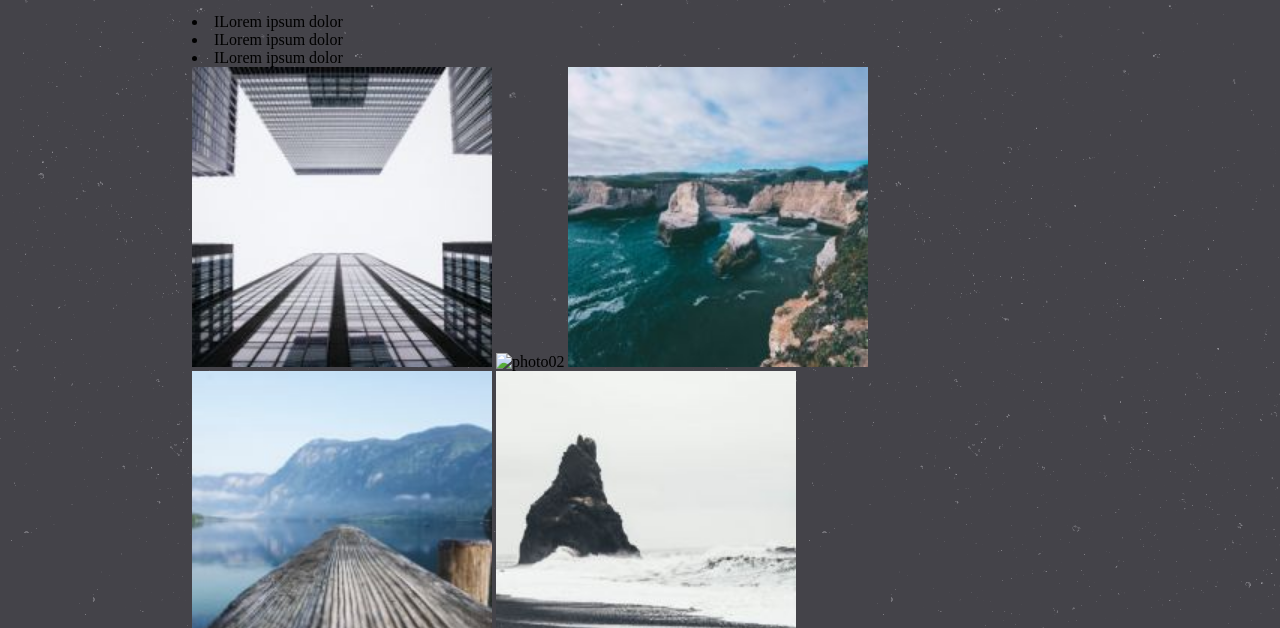
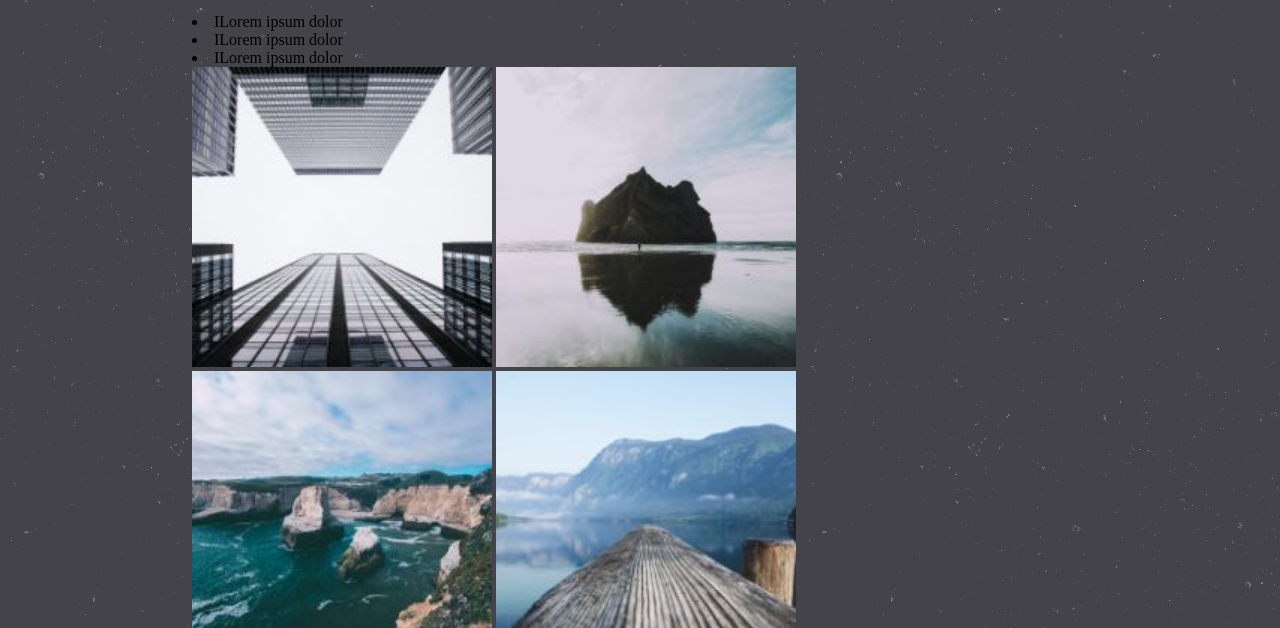
Before and after one commit to tenkoi/tenkoi.github.io, a plain HTML site: page index.html in a window 1280 px wide. Shown: the part 172-800 px from the top of the page. Drawn offline with Linux system fonts and the light colour scheme; files whose address does not match are found by name.

Commit message:
Update index.html

```diff
--- a/index.html
+++ b/index.html
@@ -21,7 +21,7 @@
 			<li> ILorem ipsum dolor
 				<br>
 			<img src="images/gallery/photo01.jpeg" width="300" height="300" alt="photo01">
-				<img src="images/gallery/photo02.jpeg" width="300" height="300" alt="photo02">
+				<img src="photo02.jpeg" width="300" height="300" alt="photo02">
 				<img src="images/gallery/photo03.jpeg" width="300" height="300" alt="photo03">
 				<img src="images/gallery/photo04.jpeg" width="300" height="300" alt="photo04">
 				<img src="images/gallery/photo05.jpeg" width="300" height="300" alt="photo05">
```
